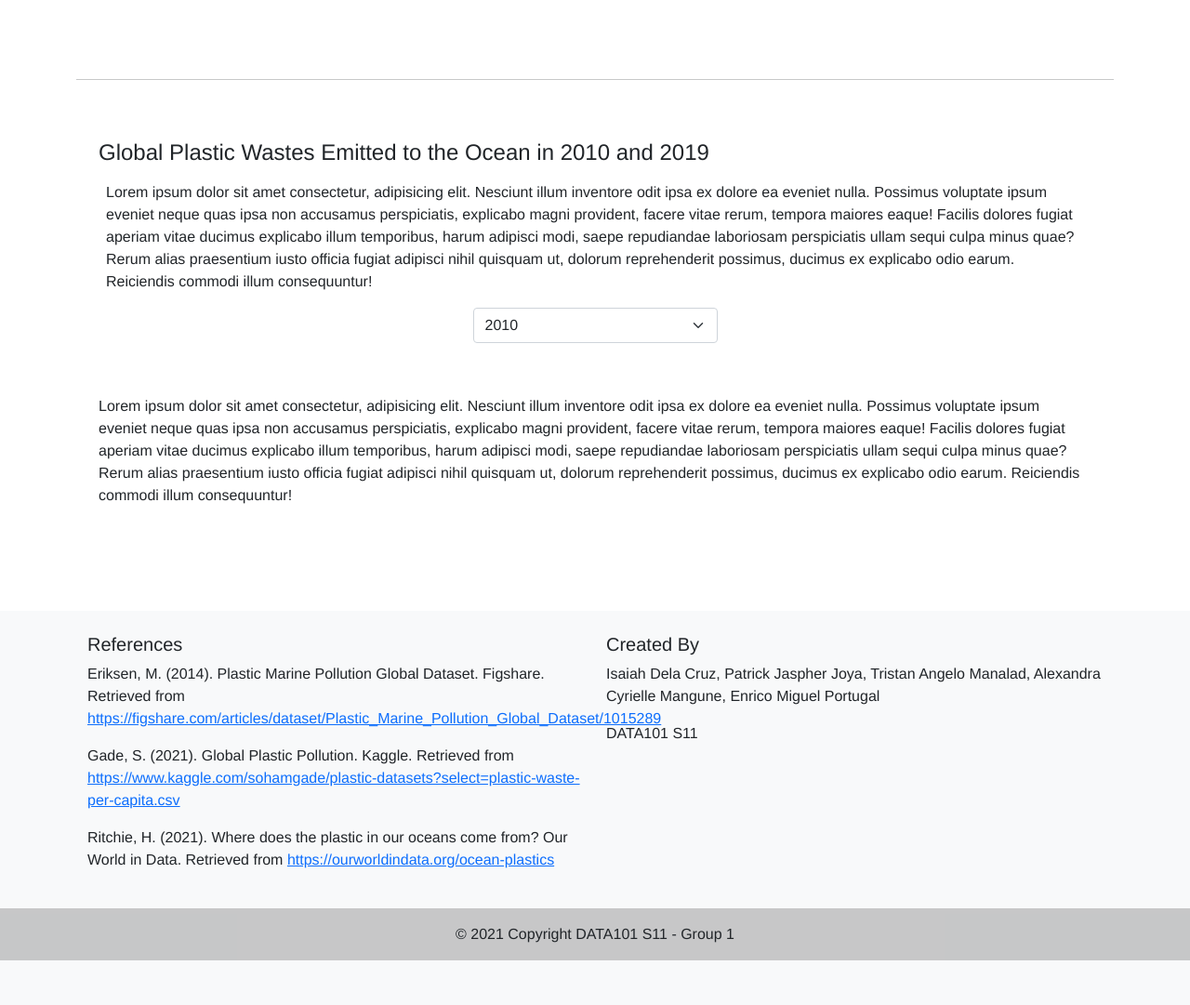
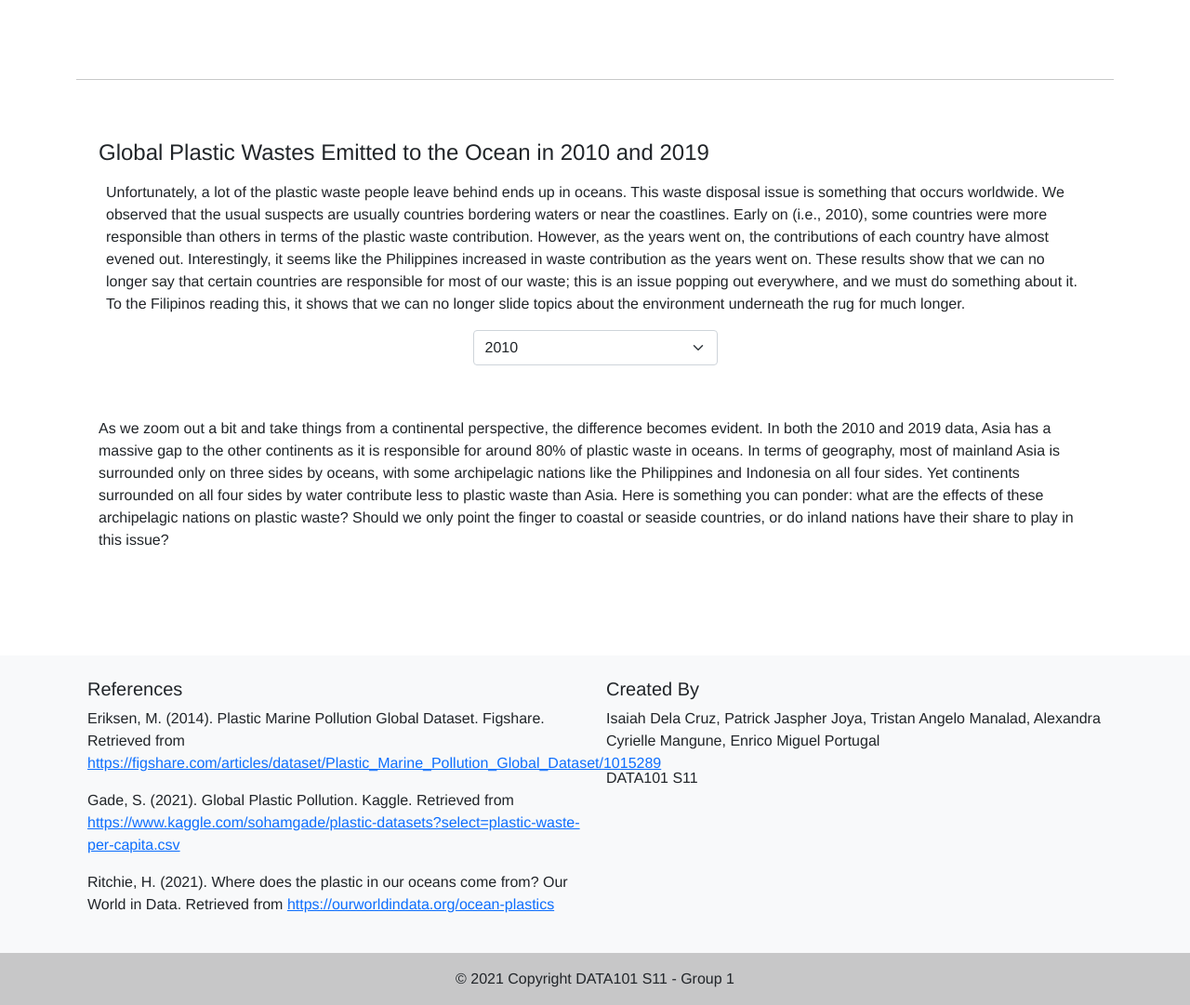
Before and after one commit to lexcyman/data101-app, a Flask app: template application/templates/mismanaged.html in a window 1280 px wide. Shown: the part 542-1623 px from the top of the page at 93% size. Before the commit the page ends 1575 px from the top, so only its background shows below. Run offline with Flask 2, Linux system fonts and the light colour scheme; the template is opened without the code that fills it, so the values that code supplies are empty; some libraries are stand-ins or nearby versions.

Commit message:
Update mismanaged.html

```diff
--- a/application/templates/mismanaged.html
+++ b/application/templates/mismanaged.html
@@ -48,15 +48,12 @@
     <div class="m-auto">
       <div id="card-contents">
         <p>
-          Lorem ipsum dolor sit amet consectetur, adipisicing elit. Nesciunt illum
-          inventore odit ipsa ex dolore ea eveniet nulla. Possimus voluptate ipsum
-          eveniet neque quas ipsa non accusamus perspiciatis, explicabo magni provident,
-          facere vitae rerum, tempora maiores eaque! Facilis dolores fugiat aperiam
-          vitae ducimus explicabo illum temporibus, harum adipisci modi, saepe
-          repudiandae laboriosam perspiciatis ullam sequi culpa minus quae? Rerum
-          alias praesentium iusto officia fugiat adipisci nihil quisquam ut,
-          dolorum reprehenderit possimus, ducimus ex explicabo odio earum. Reiciendis
-          commodi illum consequuntur!
+          Unfortunately, a lot of the plastic waste people leave behind ends up in oceans. This waste disposal issue is something that occurs worldwide.
+          We observed that the usual suspects are usually countries bordering waters or near the coastlines. Early on (i.e., 2010), some countries were more responsible than others in terms of the plastic waste contribution.
+          However, as the years went on, the contributions of each country have almost evened out. Interestingly, it seems like the Philippines increased in waste contribution as the years went on.
+          These results show that we can no longer say that certain countries are responsible for most of our waste; this is an issue popping out everywhere,
+          and we must do something about it. To the Filipinos reading this, it shows that we can no longer slide topics about the environment underneath the rug for much longer.
+
         </p>
         <select class="form-select w-25 mx-auto" id="emitted-select" onchange="changeMap(event)">
           <option value="2010-emitted" selected>2010</option>
@@ -69,15 +66,10 @@
   </div>
   <div class="row div-container">
     <p>
-      Lorem ipsum dolor sit amet consectetur, adipisicing elit. Nesciunt illum
-      inventore odit ipsa ex dolore ea eveniet nulla. Possimus voluptate ipsum
-      eveniet neque quas ipsa non accusamus perspiciatis, explicabo magni provident,
-      facere vitae rerum, tempora maiores eaque! Facilis dolores fugiat aperiam
-      vitae ducimus explicabo illum temporibus, harum adipisci modi, saepe
-      repudiandae laboriosam perspiciatis ullam sequi culpa minus quae? Rerum
-      alias praesentium iusto officia fugiat adipisci nihil quisquam ut,
-      dolorum reprehenderit possimus, ducimus ex explicabo odio earum. Reiciendis
-      commodi illum consequuntur!
+      As we zoom out a bit and take things from a continental perspective, the difference becomes evident. In both the 2010 and 2019 data, Asia has a massive gap to the other continents
+      as it is responsible for around 80% of plastic waste in oceans. In terms of geography, most of mainland Asia is surrounded only on three sides by oceans, with some archipelagic nations
+      like the Philippines and Indonesia on all four sides. Yet continents surrounded on all four sides by water contribute less to plastic waste than Asia. Here is something you can ponder:
+      what are the effects of these archipelagic nations on plastic waste? Should we only point the finger to coastal or seaside countries, or do inland nations have their share to play in this issue?
     </p>
     <div id="plastic-wastes-continents-2019" data-aos="zoom-in"></div>
   </div>
```
